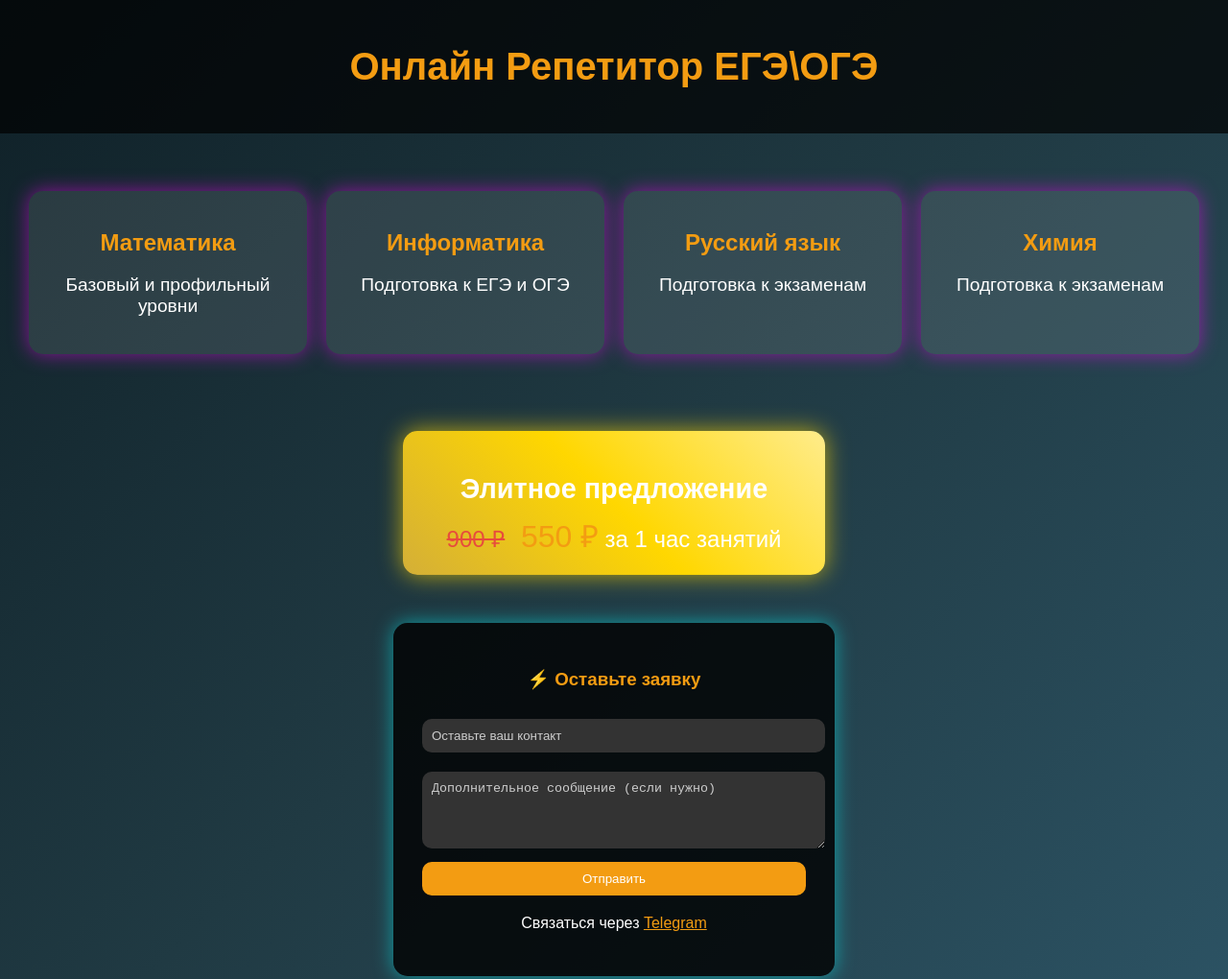
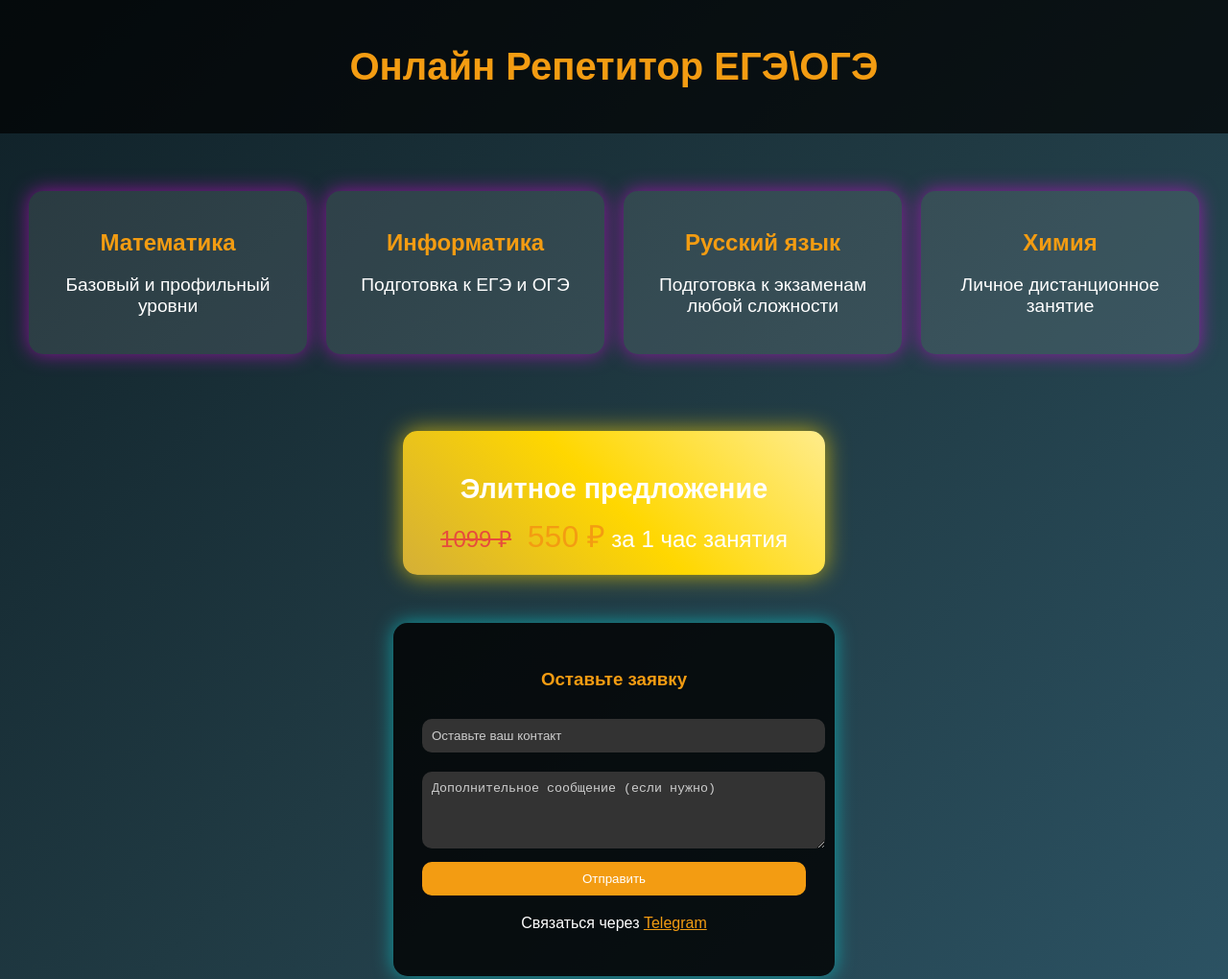
Before and after one commit to SamuraDev/Teacher, a plain HTML site: page index.html in a window 1280 px wide. Shown: the top 1020 px of the page at 96% size. Drawn offline with Linux system fonts and the light colour scheme.

Commit message:
Update index.html

```diff
--- a/index.html
+++ b/index.html
@@ -8,7 +8,8 @@
 </head>
 <body>
 
-<header>
+<!-- Красивое заглавие в черном блоке -->
+<header class="header">
   <h1>Онлайн Репетитор ЕГЭ\ОГЭ</h1>
 </header>
 
@@ -23,22 +24,22 @@
   </div>
   <div class="subject-card">
     <h2>Русский язык</h2>
-    <p>Подготовка к экзаменам</p>
+    <p>Подготовка к экзаменам любой сложности</p>
   </div>
   <div class="subject-card">
     <h2>Химия</h2>
-    <p>Подготовка к экзаменам</p>
+    <p>Личное дистанционное занятие</p>
   </div>
 </section>
 
 <!-- Элитная карточка с акцией -->
 <section class="elite-offer">
   <h2>Элитное предложение</h2>
-  <p><span class="original-price">900 ₽</span> <span class="discounted-price">550 ₽</span> за 1 час занятий</p>
+  <p><span class="original-price">1099 ₽</span> <span class="discounted-price">550 ₽</span> за 1 час занятия</p>
 </section>
 
 <section class="contact-form">
-  <h3>⚡️ Оставьте заявку</h3>
+  <h3>Оставьте заявку</h3>
   <form id="contactForm">
     <input type="text" id="contact" placeholder="Оставьте ваш контакт" required>
     <textarea id="message" rows="4" placeholder="Дополнительное сообщение (если нужно)"></textarea>
```
